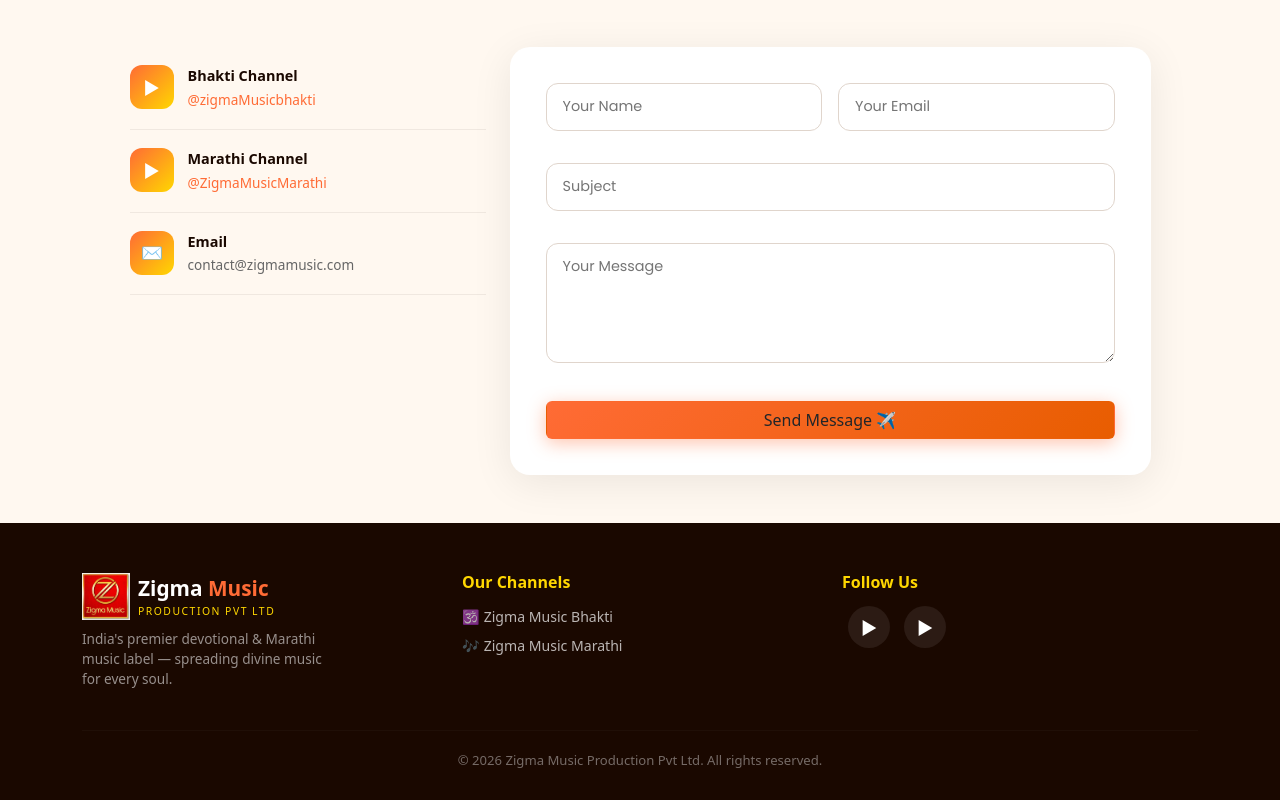
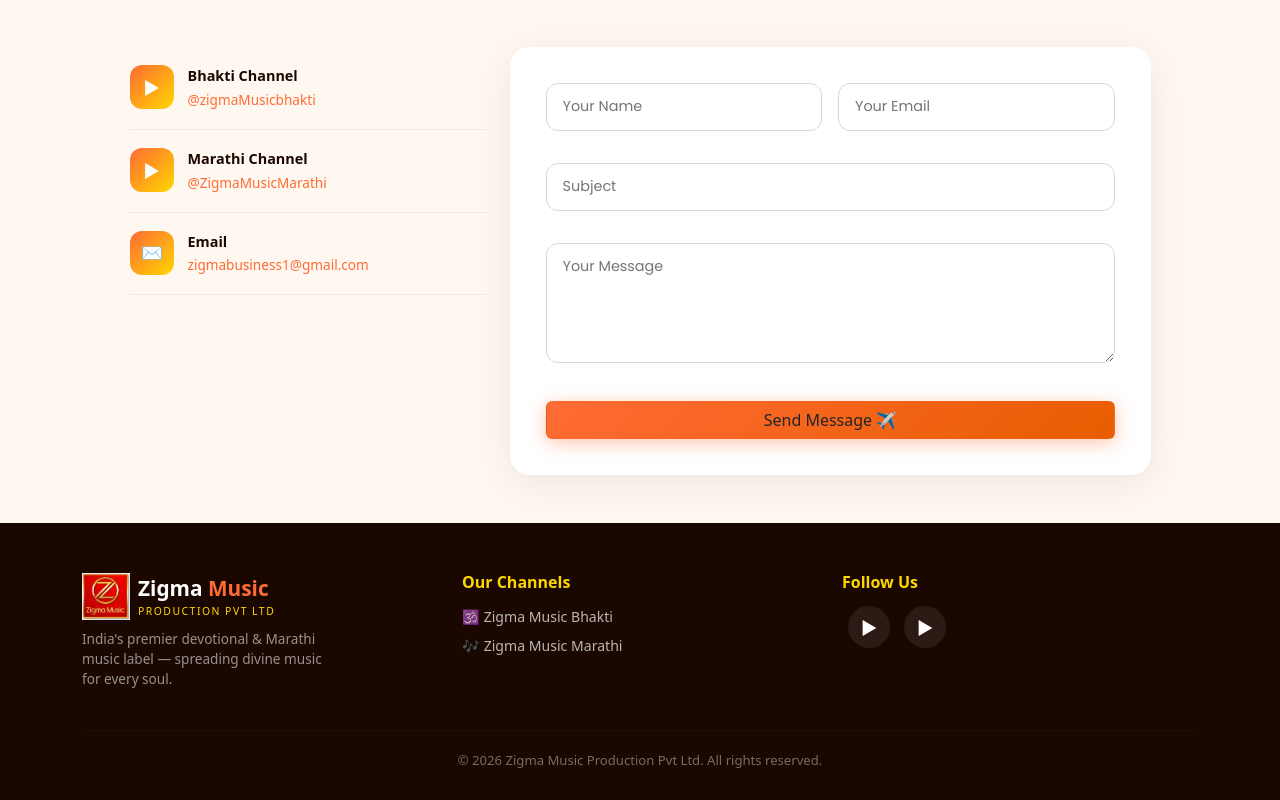
Before and after one commit to ddeepak8894/zigma-music, a React (Vite) app: page / in a window 1280 px wide. Shown: the part 3369-4169 px from the top of the page. Built offline with nearby package versions, Linux system fonts and the light colour scheme.

Commit message:
Update contact email to zigmabusiness1@gmail.com
Co-Authored-By: Claude Sonnet 4.6 <noreply@anthropic.com>

```diff
--- a/src/components/Contact.jsx
+++ b/src/components/Contact.jsx
@@ -52,7 +52,7 @@ export default function Contact() {
                 <div className="contact-info-icon">✉</div>
                 <div>
                   <div style={{ fontWeight: 700, color: '#1a0800', fontSize: '0.9rem' }}>Email</div>
-                  <span style={{ color: '#666', fontSize: '0.85rem' }}>contact@zigmamusic.com</span>
+                  <a href="mailto:zigmabusiness1@gmail.com" style={{ color: '#FF6B35', fontSize: '0.85rem', textDecoration: 'none' }}>zigmabusiness1@gmail.com</a>
                 </div>
               </div>
             </div>
```
